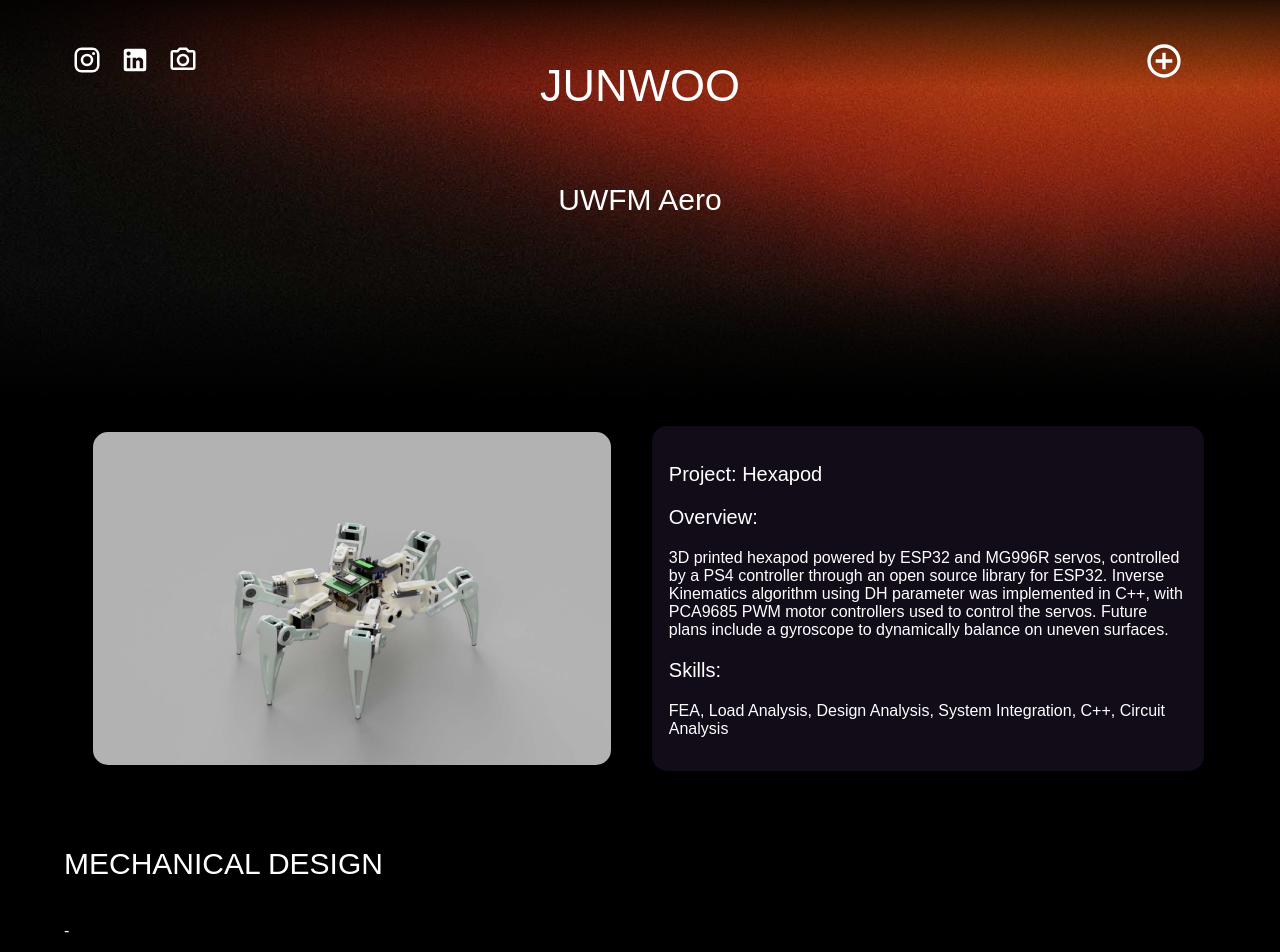
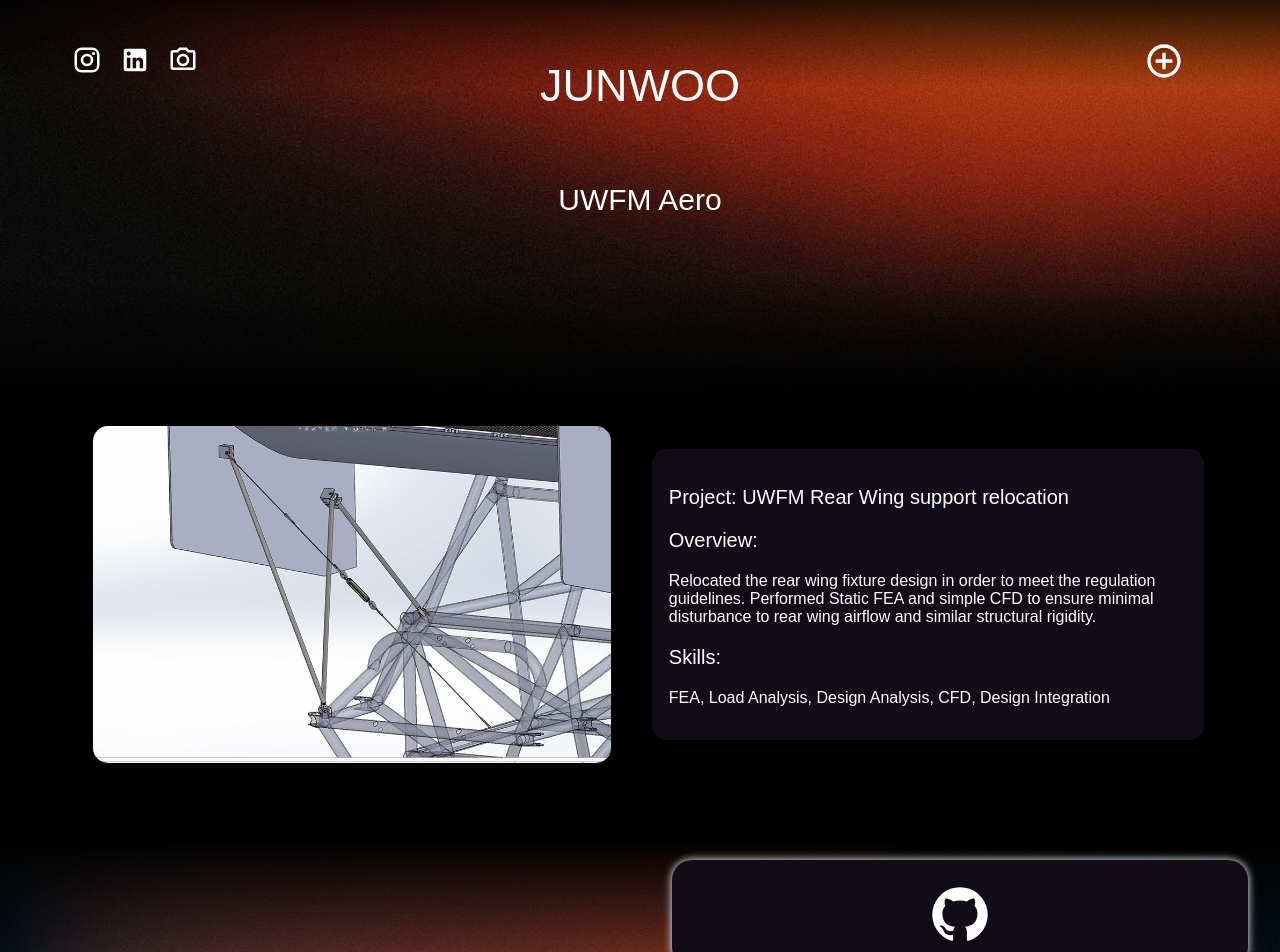
Before and after one commit to visionjwd/portfoliov2, a Next.js app: page /uwfm in a window 1280 px wide. Shown: the top 952 px of the page. Built offline with nearby package versions, Linux system fonts and the light colour scheme; a web font is replaced by a local one.

Commit message:
performance v2

```diff
--- a/components/Navbar.jsx
+++ b/components/Navbar.jsx
@@ -1,4 +1,4 @@
-'use client'
+//'use client'
 import React, { useEffect } from 'react'
 import { useState } from 'react'
 import Link from 'next/link'
--- a/pages/hexapod.js
+++ b/pages/hexapod.js
@@ -16,9 +16,9 @@
                 <div className = {styles.details}>
                     <h3>Project: Hexapod</h3>
                     <h3>Overview:</h3>
-                    <p>3D printed hexapod powered by ESP32 and MG996R servos, controlled by a PS4 controller through an open source library for ESP32. Inverse Kinematics algorithm using DH parameter was implemented in C++, with PCA9685 PWM motor controllers used to control the servos. Future plans include a gyroscope to dynamically balance on uneven surfaces. </p>
+                    <p>3D printed hexapod powered by ESP32 and MG996R servos, controlled by a PS4 controller through an open source library for ESP32. Inverse Kinematics algorithm was implemented in C++, with PCA9685 PWM motor controllers used to control the servos. Future plans include a gyroscope to dynamically balance on uneven surfaces. </p>
                     <h3>Skills:</h3>
-                    <p>FEA, Load Analysis, Design Analysis, System Integration, C++, Circuit Analysis</p>
+                    <p>FEA, Load Analysis, Design Analysis, System Integration, C++, Circuit Analysis, Inverse Kinematics</p>
                 </div>
             </div>
         </div>
--- a/pages/uwfm.js
+++ b/pages/uwfm.js
@@ -1,5 +1,5 @@
 import React from 'react'
-import hexapodimg from '../assets/hexapod.jpg'
+import fmcad from '../assets/uwfm.jpg'
 import styles from '../styles/projectdetails.module.css'
 
 function uwfm() {
@@ -10,22 +10,20 @@
     </div>
     <div className = {styles.overview}>
         <div className = {styles.half}>
-            <img src = {hexapodimg.src} className = {styles.image}/>
+            <img src = {fmcad.src} className = {styles.image}/>
         </div>
         <div className = {styles.half}>
             <div className = {styles.details}>
-                <h3>Project: Hexapod</h3>
+                <h3>Project: UWFM Rear Wing support relocation</h3>
                 <h3>Overview:</h3>
-                <p>3D printed hexapod powered by ESP32 and MG996R servos, controlled by a PS4 controller through an open source library for ESP32. Inverse Kinematics algorithm using DH parameter was implemented in C++, with PCA9685 PWM motor controllers used to control the servos. Future plans include a gyroscope to dynamically balance on uneven surfaces. </p>
+                <p>Relocated the rear wing fixture design in order to meet the regulation guidelines. Performed Static FEA and simple CFD to ensure minimal disturbance to rear wing airflow and similar structural rigidity. </p>
                 <h3>Skills:</h3>
-                <p>FEA, Load Analysis, Design Analysis, System Integration, C++, Circuit Analysis</p>
+                <p>FEA, Load Analysis, Design Analysis, CFD, Design Integration</p>
             </div>
         </div>
     </div>
     <div className = {styles.overview}>
         <div className = {styles.flex2}>
-            <h2>MECHANICAL DESIGN</h2>
-            <p>- </p>
         </div>
         <div className = {styles.flex1}>
 
--- a/styles/globals.css
+++ b/styles/globals.css
@@ -1,4 +1,7 @@
 html{
+  scroll-behavior: smooth;
+  overflow-y: scroll;
+  -webkit-overflow-scrolling: touch;
   --scroll-behavior: smooth!important;
   scroll-behavior: smooth!important;
 }
--- a/styles/navbar.module.css
+++ b/styles/navbar.module.css
@@ -1,9 +1,9 @@
 .primarywrapper{
+    will-change: transform;
     width:100%;
     z-index: 999;
     display: flex;
     flex-direction: column;
-    //align-items: center;
     position: fixed;
 }
 .desktopnav{
@@ -50,7 +50,6 @@
     font-size: 30px;
 }
 #desktopLogo{
-    will-change: transform;
     font-family: "bd-brick", sans-serif;
     font-weight: 500;
     font-style: normal;
@@ -71,7 +70,6 @@
     display: flex;
     flex-direction: row;
     justify-content: center;
-    //background: linear-gradient(0deg, rgba(0,0,0,1) 0%, rgba(18,0,47,1) 57%, rgba(17,0,60,0) 100%);
     background: linear-gradient(0deg, rgba(0,0,0,1) 0%, rgba(110,9,0,0.8) 57%, rgba(0,0,0,0) 100%);
     animation: fade-in .5s ease;
 }
```
